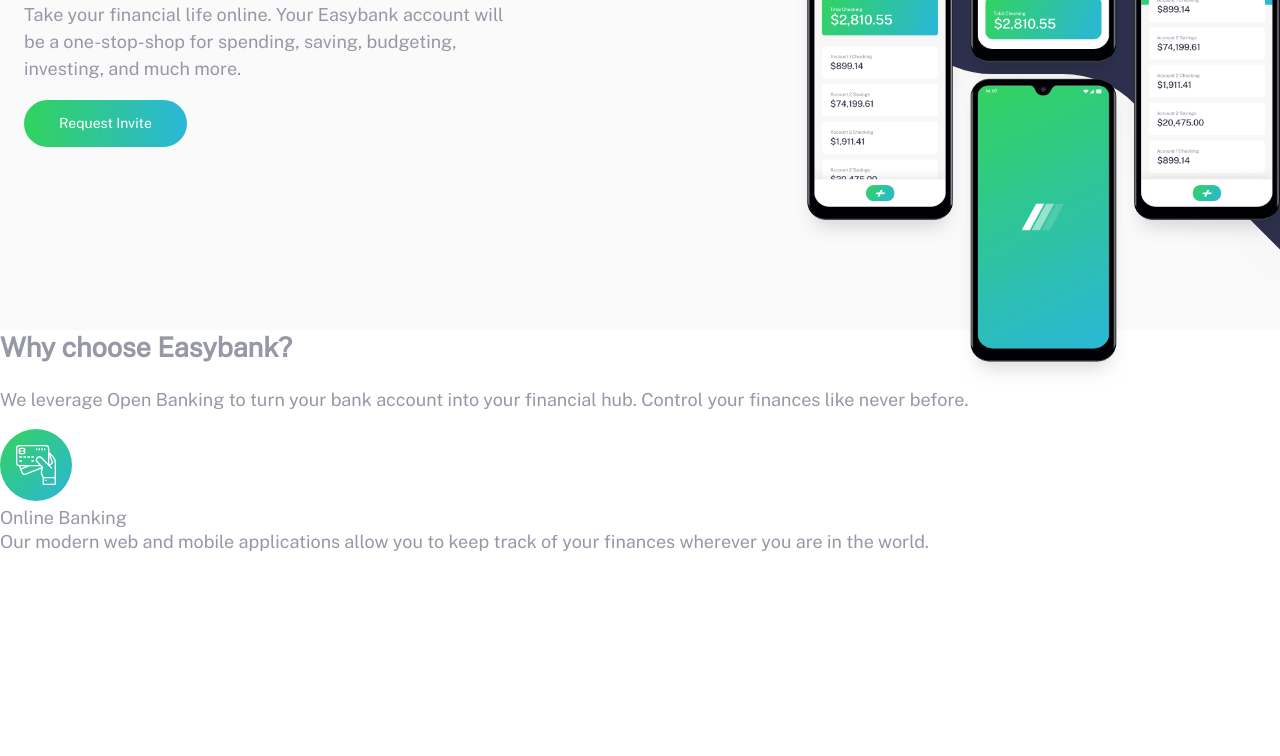
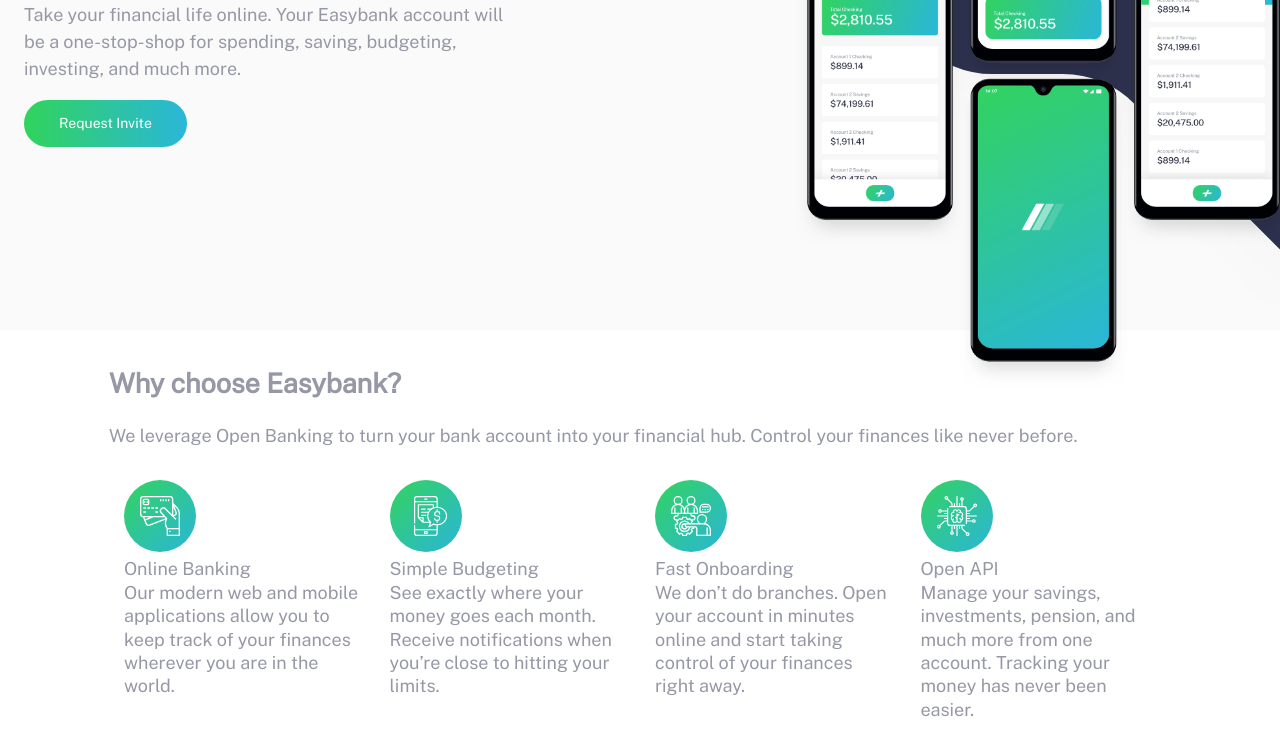
Before and after one commit to tdaniel12299/landingpage, a plain HTML site: page index.html in a window 1280 px wide. Shown: the part 406-1162 px from the top of the page. Before the commit the page ends 959 px from the top, so only its background shows below. Drawn offline with nearby package versions, Linux system fonts and the light colour scheme.

Commit message:
features section start

```diff
--- a/app/scss/features.scss
+++ b/app/scss/features.scss
@@ -1,16 +1,38 @@
 .feature{
+    &__grid {
+
+        @include breakpoint-up(medium){
+            display: flex;
+        }
+        @include breakpoint-up(large){
+            display:flex;
+        }
+    }
 
     &__item {
 
+        padding: 0.9375rem;
+
+        @include breakpoint-up(medium){
+            flex:1 0 50%;
+        }
+        @include breakpoint-up(large){
+            flex:1;
+        }
+
     }
 
-    &__grid {
 
-    }
 
     &__icon {
 
     }
 
-    &__title
+    &__title{
+
+    }
+
+    &__description {
+
+    }
 }
--- a/app/scss/style.scss
+++ b/app/scss/style.scss
@@ -1,2 +1,2 @@
 
-@import  "variables", "mixins",  "globals","header","animations", "hero";
+@import  "variables", "mixins",  "globals","header","animations", "hero", "features";
--- a/index.html
+++ b/index.html
@@ -66,7 +66,7 @@
     </div>
   </section>
 
-  <section class="features">
+  <section class="features container">
     <h2>Why choose Easybank?</h2>
     <p>
       We leverage Open Banking to turn your bank account into your financial hub. Control
@@ -76,10 +76,36 @@
       <div class="feature__item">
         <div class="feature__icon"> <img src="/images/icon-online.svg"></div>
         <div class="feature__title">Online Banking</div>
+        <div class="feature__description"> Our modern web and mobile applications allow you to keep track of your finances
+        wherever you are in the world.</div>
       </div>
-      <div class="feature__description">Our modern web and mobile applications allow you to keep track of your finances
-        wherever you are in the world.</div>
+
+      <div class="feature__item">
+        <div class="feature__icon"> <img src="/images/icon-budgeting.svg"></div>
+        <div class="feature__title">Simple Budgeting</div>
+        <div class="feature__description"> See exactly where your money goes each month. Receive notifications when you’re
+        close to hitting your limits.</div>
+      </div>
+
+      <div class="feature__item">
+        <div class="feature__icon"> <img src="/images/icon-onboarding.svg"></div>
+        <div class="feature__title">Fast Onboarding</div>
+        <div class="feature__description">   We don’t do branches. Open your account in minutes online and start taking control
+        of your finances right away.</div>
+      </div>
+
+      <div class="feature__item">
+        <div class="feature__icon"> <img src="/images/icon-api.svg"></div>
+        <div class="feature__title">Open API</div>
+        <div class="feature__description">  Manage your savings, investments, pension, and much more from one account. Tracking
+        your money has never been easier.</div>
+      </div>
+
     </div>
+
+
+
+
   </section>
 
 
@@ -89,32 +115,6 @@
 
 
 <!--
-
-
-
-
-
-
-
-
-
-
-
-
-
-
-
-  Simple Budgeting
-  See exactly where your money goes each month. Receive notifications when you’re
-  close to hitting your limits.
-
-  Fast Onboarding
-  We don’t do branches. Open your account in minutes online and start taking control
-  of your finances right away.
-
-  Open API
-  Manage your savings, investments, pension, and much more from one account. Tracking
-  your money has never been easier.
 
 
 
```
Also changed, not shown: css/style.css, 1 other file.
